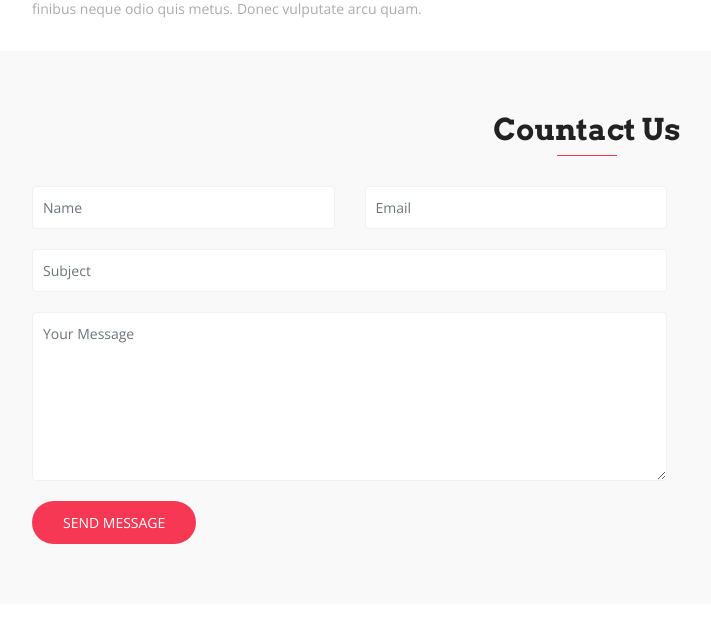
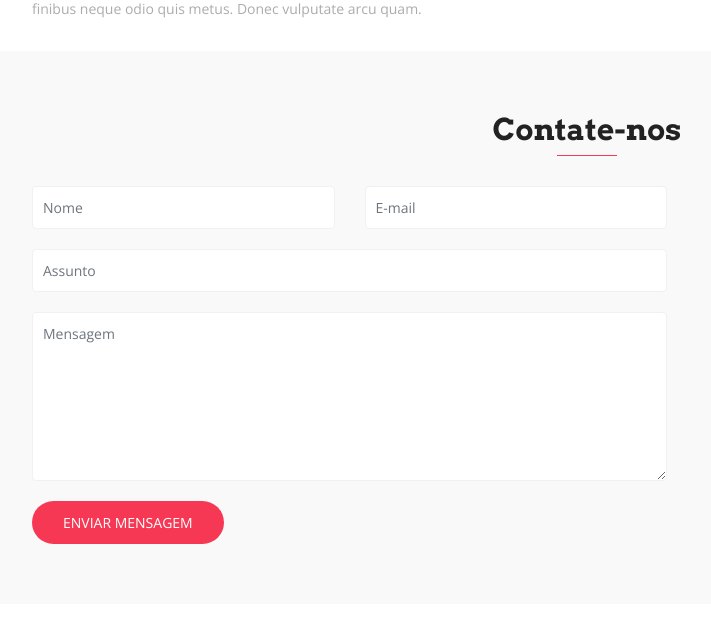
Before and after one commit to Gigleydson/fusion, a Django app: page / in a window 1280 px wide. Shown: the part 3167-3800 px from the top of the page, without its empty margins (53-764 px from the left). Run offline with Django 4.2, Linux system fonts and the light colour scheme; data that the repository does not hold is empty; some libraries are stand-ins or nearby versions; some web fonts are replaced; grey boxes are pictures that could not be loaded.

Commit message:
Configurando e testando o formulário de contato

```diff
--- /dev/null
+++ b/core/forms.py
@@ -0,0 +1,26 @@
+from django import forms
+from django.core.mail.message import EmailMessage
+
+
+class ContatoForm(forms.Form):
+    nome = forms.CharField(label='Nome', max_length=100)
+    email = forms.EmailField(label='E-mail', max_length=100)
+    assunto = forms.CharField(label='Assunto', max_length=100)
+    mensagem = forms.CharField(label='Mensagem', widget=forms.Textarea())
+
+    def send_mail(self):
+        nome = self.cleaned_data['nome']
+        email = self.cleaned_data['email']
+        assunto = self.cleaned_data['assunto']
+        mensagem = self.cleaned_data['mensagem']
+
+        conteudo = f'Nome: {nome}\nE-mail: {email}\nAssunto: {assunto}\nMensagem: {mensagem}'
+
+        mail = EmailMessage(
+            subject=assunto,
+            body=conteudo,
+            from_email='contato@fusion.com.br',
+            to=['contato@fusion.com.br'],
+            headers={'Replay-To': email}
+        )
+        mail.send()
--- a/core/templates/contato.html
+++ b/core/templates/contato.html
@@ -3,39 +3,40 @@
 <section id="contact" class="section-padding bg-gray">
       <div class="container">
         <div class="section-header text-center">
-          <h2 class="section-title wow fadeInDown" data-wow-delay="0.3s">Countact Us</h2>
+          <h2 class="section-title wow fadeInDown" data-wow-delay="0.3s">Contate-nos</h2>
           <div class="shape wow fadeInDown" data-wow-delay="0.3s"></div>
         </div>
         <div class="row contact-form-area wow fadeInUp" data-wow-delay="0.3s">
           <div class="col-lg-7 col-md-12 col-sm-12">
             <div class="contact-block">
-              <form id="contactForm">
+              <form id="contato" method="post" action="{% url 'index' %}">
+                {% csrf_token %}
                 <div class="row">
                   <div class="col-md-6">
                     <div class="form-group">
-                      <input type="text" class="form-control" id="name" name="name" placeholder="Name" required data-error="Please enter your name">
+                      <input type="text" class="form-control" id="nome" name="nome" placeholder="Nome" required data-error="Please enter your name">
                       <div class="help-block with-errors"></div>
                     </div>
                   </div>
                   <div class="col-md-6">
                     <div class="form-group">
-                      <input type="text" placeholder="Email" id="email" class="form-control" name="email" required data-error="Please enter your email">
+                      <input type="text" placeholder="E-mail" id="email" class="form-control" name="email" required data-error="Please enter your email">
                       <div class="help-block with-errors"></div>
                     </div>
                   </div>
                    <div class="col-md-12">
                     <div class="form-group">
-                      <input type="text" placeholder="Subject" id="msg_subject" class="form-control" required data-error="Please enter your subject">
+                      <input type="text" placeholder="Assunto" id="assunto" name="assunto" class="form-control" required data-error="Please enter your subject">
                       <div class="help-block with-errors"></div>
                     </div>
                   </div>
                   <div class="col-md-12">
                     <div class="form-group">
-                      <textarea class="form-control" id="message" placeholder="Your Message" rows="7" data-error="Write your message" required></textarea>
+                      <textarea class="form-control" id="mensagem" placeholder="Mensagem" name="mensagem" rows="7" data-error="Write your message" required></textarea>
                       <div class="help-block with-errors"></div>
                     </div>
                     <div class="submit-button text-left">
-                      <button class="btn btn-common" id="form-submit" type="submit">Send Message</button>
+                      <button class="btn btn-common" id="form-submit" type="submit">Enviar Mensagem</button>
                       <div id="msgSubmit" class="h3 text-center hidden"></div>
                       <div class="clearfix"></div>
                     </div>
--- a/core/templates/hero.html
+++ b/core/templates/hero.html
@@ -1,6 +1,17 @@
 {% load static %}
 
 <div id="hero-area" class="hero-area-bg">
+        <div class="container">
+          {% if messages %}
+            {% for m in messages %}
+	          <div class="alert alert-{{ m.tags }}">
+                <button type="button" class="close" data-dismiss="alert"></button>
+                <strong>{{ m }}</strong>
+              </div>
+            {% endfor %}
+          {% endif %}
+        </div>
+
         <div class="container">
           <div class="row">
             <div class="col-lg-7 col-md-12 col-sm-12 col-xs-12">
--- a/core/views.py
+++ b/core/views.py
@@ -1,10 +1,17 @@
-from django.views.generic import TemplateView
+# from django.views.generic import TemplateView
+from django.views.generic import FormView
+from django.urls import reverse_lazy
+from django.contrib import messages
 
 from .models import Servico, Funcionario, Recurso, Cliente
+from .forms import ContatoForm
 
 
-class IndexView(TemplateView):
+# class IndexView(TemplateView):
+class IndexView(FormView):
     template_name = 'index.html'
+    form_class = ContatoForm
+    success_url = reverse_lazy('index')
 
     def get_context_data(self, **kwargs):
         context = super(IndexView, self).get_context_data(**kwargs)
@@ -15,3 +22,12 @@ class IndexView(TemplateView):
         context['meialista2'] = ':'.join(str(len(context['recursos']) // 2))
         context['clientes'] = Cliente.objects.order_by('?').all()
         return context
+
+    def form_valid(self, form, *args, **kwargs):
+        form.send_mail()
+        messages.success(self.request, 'E-mail enviado com sucesso')
+        return super(IndexView, self).form_valid(form, *args, **kwargs)
+
+    def form_invalid(self, form, *args, **kwargs):
+        messages.error(self.request, 'Erro ao enviar e-mail')
+        return super(IndexView, self).form_invalid(form, *args, **kwargs)
```
Also changed, not shown: fusion/settings.py (+14 -0 lines).
